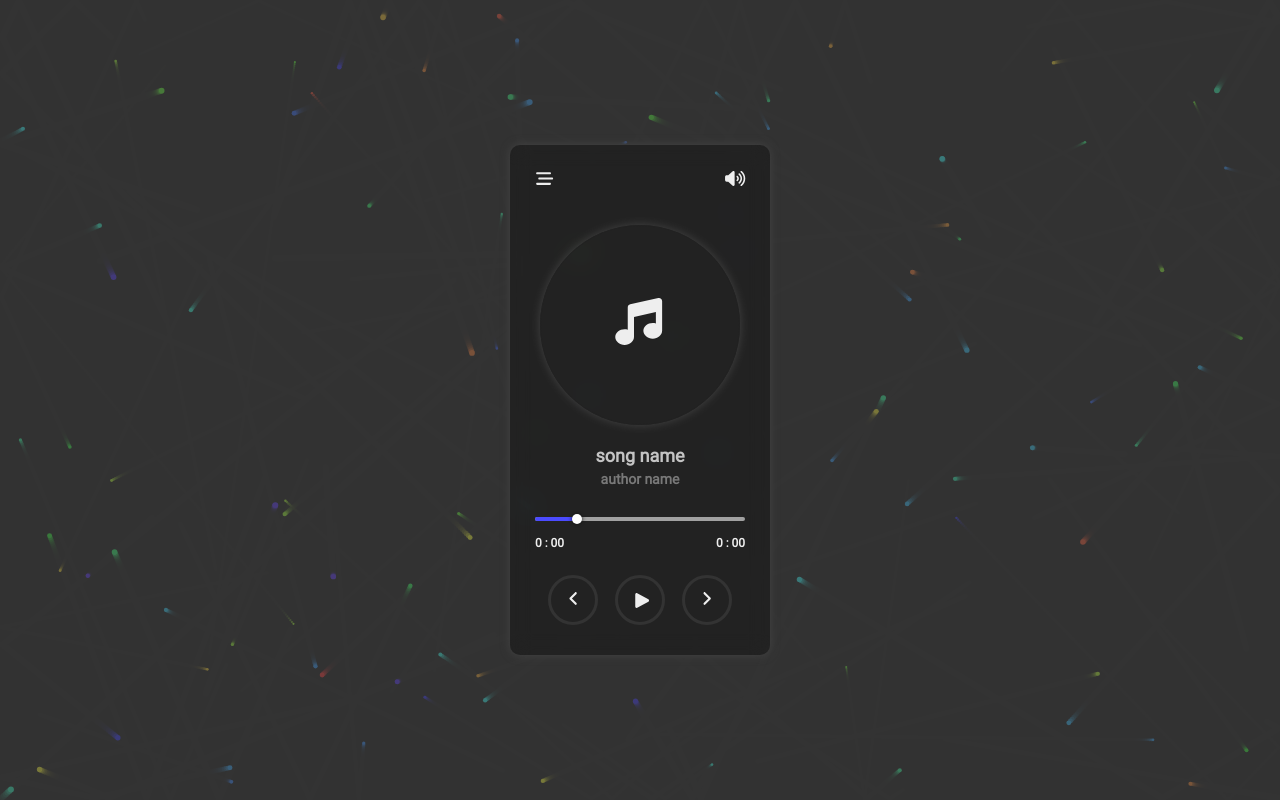
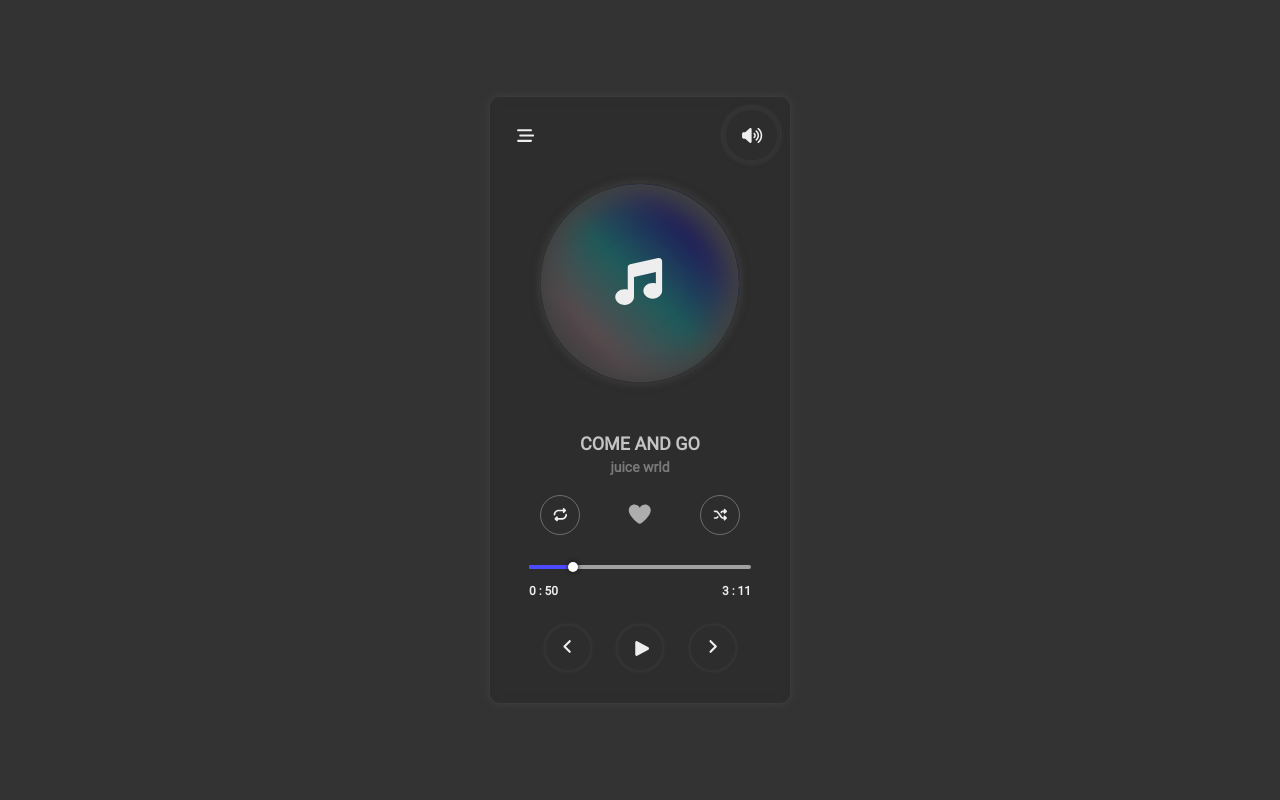
Before and after one commit to abdo2002654/music-player, a plain HTML site: page index.html in a window 1280 px wide. Drawn offline with Linux system fonts and the light colour scheme.

Commit message:
added all the styles for the project

```diff
--- a/css/style.css
+++ b/css/style.css
@@ -16,14 +16,20 @@ body {
 }
 .playerContainer {
   padding: 10px;
-  background: #00000050;
-  backdrop-filter: blur(10px);
+  background: #22222250;
+  backdrop-filter: blur(4px);
   border-radius: 10px;
   box-shadow: 0px 0px 10px 0px #444;
+  width: 300px;
+  display: flex;
+  flex-direction: column;
+  align-items: center;
 }
 .playerHeader {
   display: flex;
   justify-content: space-between;
+  align-items: center;
+  width: 100%;
 }
 .playerHeader button {
   font-size: 17px;
@@ -32,11 +38,44 @@ body {
   cursor: pointer;
   color: #eee;
   height: 50px;
-  width: 50px;
+  min-width: 50px;
   transition: .5s;
-  border-radius: 50%;
+  border-radius: 50px;
+  display: flex;
+  justify-content: center;
+  align-items: center;
+  padding: 12px;
 }
-.playerHeader button:hover {
+.volume {
+  display: flex;
+  align-items: center;
+  border: 3px solid #333;
+  box-shadow: 0px 0px 5px 0px #444;
+  border-radius: 50px;
+  color: #eee;
+  transition: .5s;
+}
+.soundControls {
+  display: flex;
+  justify-content: center;
+  align-items: center;
+  transition: .5s;padding: 0;
+  width: 0;
+  overflow: hidden;
+}
+.volume.active .soundControls{
+  padding-left: 15px;
+  width: 120px;
+}
+.soundControls .volumeTrack {
+  width: 80px;
+  height: 4px;
+  margin: 0 10px;
+  border-radius: 5px;
+  background: rgb(199, 199, 199);
+  cursor: pointer;
+}
+.playerHeader button:nth-child(1):hover {
   border: 3px solid #333;
   box-shadow: 0px 0px 5px 0px #444;
 }
@@ -44,16 +83,40 @@ body {
   margin: 20px;
   height: 200px;
   width: 200px;
-  border: 1px solid #222;
+  border: 1px solid #333;
   box-shadow: 0px 0px 10px 0px #444;
   display: flex;
   justify-content: center;
   align-items: center;
+  position: relative;
   border-radius: 50%;
+  overflow: hidden;
 }
+
+.musicIcon::after {
+  position: absolute;
+  content: "";
+  border-radius: 50%;
+  background-image: linear-gradient(45deg, purple, pink, aqua, blue, darkblue);
+  height: 100%;
+  filter: blur(5px) brightness(.6);
+  width: 100%;
+  z-index: 1;
+
+}
+
 .musicIcon .icon {
+  z-index: 3;
   font-size: 50px;
   color: #eee;
+  background: #3339;
+  box-shadow: 0px 0px 30px 15px #444 inset;
+  height: 100%;
+  width: 100%;
+  border-radius: 50%;
+  display: flex;
+  justify-content: center;
+  align-items: center;
 }
 .songData {
   display: flex;
@@ -61,7 +124,7 @@ body {
   flex-direction: column;
   justify-content: center;
   gap: 5px;
-  margin: 20px 0 0 0;
+  margin: 30px 0 0 0;
 }
 .songData * {
   text-align: center;
@@ -71,14 +134,53 @@ body {
   color: #c4c4c4;
   font-size: 18px;
   font-weight: 900;
+  text-transform: uppercase;
 }
 .songData p {
   color: #797979;
   font-size: 14px;
   font-weight: 900;
 }
+.controlButtons {
+  display: flex;
+  justify-content: space-evenly;
+  padding: 20px 0 0;
+  width: 100%;
+}
+.controlButtons button:nth-child(1),
+.controlButtons button:nth-child(3) {
+  background: transparent;
+  border: 1px solid #eee5;
+  height: 40px;
+  border-radius: 50%;
+  width: 40px;
+  color: #eee;
+  transition: .4s;
+  cursor: pointer;
+}
+.controlButtons button:nth-child(1).active,
+.controlButtons button:nth-child(3).active {
+  background: #949494;
+  border-color: transparent;
+  color: #333;
+}
+.controlButtons button:nth-child(2) {
+  background: transparent;
+  border: none;
+  height: 40px;
+  border-radius: 50%;
+  width: 40px;
+  font-size: 22px;
+  color: #adadad;
+  cursor: pointer;
+}
+.controlButtons button:nth-child(2).active {
+  color: rgb(255, 77, 77);
+  animation: favOn .2s linear 1;
+}
 .trackContainer {
   padding: 30px 15px 10px;
+  width: 90%;
 }
 .track {
   width: 100%;
@@ -87,7 +189,7 @@ body {
   border-radius: 10px;
   cursor: pointer;
 }
-.track .scroll {
+ .scroll {
   height: 100%;
   width: 20%;
   background: rgb(75, 75, 255);
@@ -96,7 +198,7 @@ body {
   align-items: center;
   border-radius: 10px;
 }
-.track .scroll .pointer {
+ .scroll .pointer {
   position: absolute;
   right: -5px;
   height: 10px;
@@ -113,12 +215,14 @@ body {
   padding: 5px 15px;
   display: flex;
   justify-content: space-between;
+  width: 90%;
 }
 .buttons {
   display: flex;
-  justify-content: space-around;
+  justify-content: space-evenly;
   align-items: center;
   padding: 20px;
+  width: 100%;
 }
 .buttons button {
   font-size: 17px;
@@ -145,3 +249,15 @@ canvas {
   z-index: -10;
   opacity: .5;
 }
+
+@keyframes favOn {
+  0% {
+    transform: scale(1);
+  }
+  80% {
+    transform: scale(1.2);
+  }
+  100% {
+    transform: scale(1);
+  }
+}
--- a/index.html
+++ b/index.html
@@ -9,11 +9,24 @@
 </head>
 <body>
 
-  <canvas id="canvas"></canvas>
   <div class="playerContainer">
     <div class="playerHeader">
       <button> <i class="fa fa-bars-staggered"></i> </button>
-      <button> <i class="fa fa-volume-high"></i> </button>
+      <div class="volume">
+        <div class="soundControls">
+          <div class="volume-off">
+            <i class="fa fa-volume-xmark"></i>
+          </div>
+          <div class="volumeTrack">
+            <div class="scroll">
+            <div class="pointer"></div>
+            </div>
+          </div>
+        </div>
+      <button class="volumeButton">
+        <i class="fa fa-volume-high"></i>
+      </button>
+    </div>
     </div>
     <div class="musicIcon">
       <div class="icon">
@@ -21,10 +34,13 @@
       </div>
     </div>
     <div class="songData">
-      <h4 class="song"> song name </h4>
-      <p class="author"> author name </p>
+      <h4 class="song"> come and go </h4>
+      <p class="author"> juice wrld </p>
     </div>
     <div class="controlButtons">
+      <button class="repeat"><i class="fa fa-repeat"></i></button>
+      <button class="favourite"><i class="fa fa-heart"></i></button>
+      <button class="shuffle"><i class="fa fa-shuffle"></i></button>
     </div>
     <div class="trackContainer">
       <div class="track">
@@ -34,8 +50,8 @@
       </div>
     </div>
     <div class="timeTracker">
-      <div class="duration">0 : 00</div>
-      <div class="current">0 : 00</div>
+      <div class="duration">0 : 50</div>
+      <div class="current">3 : 11</div>
     </div>
     <div class="buttons">
       <button><i class="fa fa-angle-left"></i></button>
@@ -44,9 +60,7 @@
     </div>
   </div>
 
-
   <script src="./js/main.js"></script>
-  <script src="./js/canvas.js"></script>
   <script src="./js/all.min.js"></script>
 </body>
 </html>
--- a/js/canvas.js
+++ /dev/null
@@ -1,79 +0,0 @@
-const random = {
-  number: (min, max) => {
-    return Math.random() * (max - min) + min;
-  },
-  integer: (min, max) => {
-    let randomized = Math.random() * (max - min) + min;
-    if(randomized%1 > .5) return Math.ceil(randomized);
-    if(randomized%1 < .5) return Math.floor(randomized);
-  },
-  item: (array) => {
-    let randomized = Math.random() * (array.length);
-    return array[Math.floor(randomized)];
-  },
-  distance: (x1, y1, x2, y2) => {
-    let x = Math.pow(x1 - x2);
-    let y = Math.pow(y1 - y2);
-  }
-}
-
-
-let canvas = document.querySelector("#canvas");
-
-
-
-canvas.height = window.innerHeight;
-canvas.width = window.innerWidth;
-let ctx = canvas.getContext("2d");
-
-ctx.arc(0, 0, 500, 0, Math.PI * 2);
-
-class Circle {
-  constructor(x, y, velocity, radius, color) {
-    this.x = x;
-    this.y = y;
-    this.velocity = velocity;
-    this.radius = radius;
-    this.color = color;
-  }
-  draw = () => {
-    ctx.beginPath();
-    ctx.arc(this.x, this.y, this.radius, 0, Math.PI * 2);
-    ctx.fillStyle = this.color;
-    ctx.fill();
-  }
-  update = () => {
-    if(this.x < this.radius) this.velocity.x = -this.velocity.x;
-    if(this.y < this.radius) this.velocity.y = -this.velocity.y;
-    if(this.x > canvas.width - this.radius) this.velocity.x = -this.velocity.x;
-    if(this.y > canvas.height - this.radius) this.velocity.y = -this.velocity.y;
-
-    this.x += this.velocity.x;
-    this.y += this.velocity.y;
-    this.draw();
-  }
-}
-
-let circles = [];
-for(let i = 0;i<=100;i++) {
-
-  let radius = random.number(1, 3);
-  let x = random.number(radius, canvas.width - radius);
-  let y = random.number(radius, canvas.height - radius);
-  let dx = random.number(-2, 2);
-  let dy = random.number(-2, 2);
-  let color = `hsl(${random.integer(0, 255)}, 50%, 50%)`
-
-  circles[i] = new Circle(x, y, {x: dx, y: dy}, radius, color);
-}
-
-function animate() {
-  requestAnimationFrame(animate)
-  ctx.fillStyle = "#3335"
-  ctx.fillRect(0, 0, canvas.width, canvas.height)
-  for(let i of circles) {
-    i.update();
-  }
-}
-
-animate();
```
